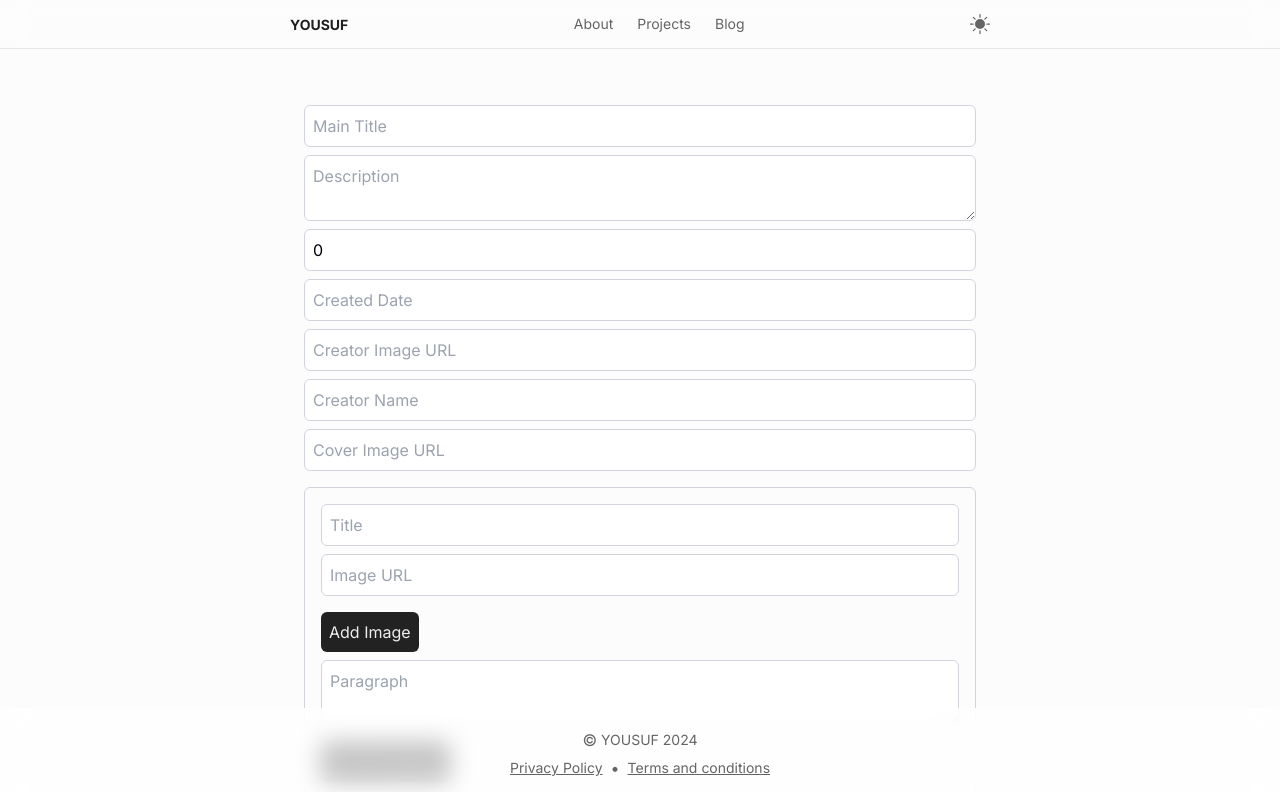
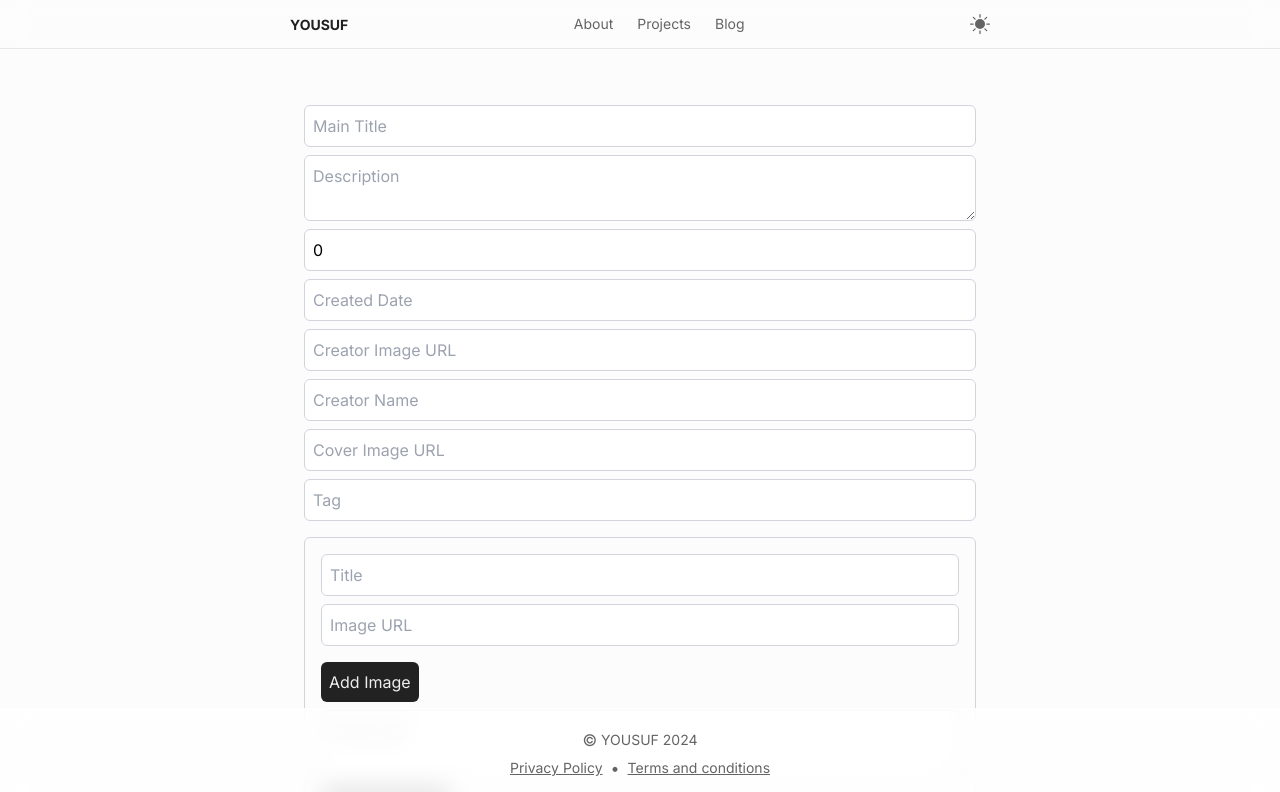
Before and after one commit to YOUSUFABDI/Yousuf-s-Site, a Next.js app: page /create-blog in a window 1280 px wide. Shown: the top 792 px of the page. Built offline with nearby package versions, Linux system fonts and the light colour scheme.

Commit message:
issue from ads

```diff
--- a/app/api/createPost/route.ts
+++ b/app/api/createPost/route.ts
@@ -15,6 +15,7 @@ type BlogPostDT = {
   creatorImage: string
   creatorName: string
   coverImage: string
+  tag: string
   titles: TitleDT[]
   allImages: { image: string }[]
 }
@@ -31,6 +32,7 @@ export async function POST(req: NextRequest, res: NextResponse) {
         creatorImage,
         creatorName,
         coverImage,
+        tag,
         titles,
         allImages,
       } = body as BlogPostDT
@@ -44,6 +46,7 @@ export async function POST(req: NextRequest, res: NextResponse) {
           creatorImage,
           creatorName,
           coverImage,
+          tag,
           titles: {
             create: titles.map((title) => ({
               title: title.title,
--- a/components/CreateBlogForm.tsx
+++ b/components/CreateBlogForm.tsx
@@ -12,6 +12,7 @@ const CreateBlogForm = () => {
     creatorImage: "",
     creatorName: "",
     coverImage: "",
+    tag: "",
     titles: [
       { title: "", images: [{ image: "" }], paragraphs: [{ paragraph: "" }] },
     ],
@@ -163,6 +164,13 @@ const CreateBlogForm = () => {
         placeholder="Cover Image URL"
         className="block w-full mt-2 p-2 border border-gray-300 rounded-md focus:outline-none focus:border-blue-500"
       />
+      <input
+        type="text"
+        value={formData.tag}
+        onChange={(e) => handleInputChange("tag", e.target.value)}
+        placeholder="Tag"
+        className="block w-full mt-2 p-2 border border-gray-300 rounded-md focus:outline-none focus:border-blue-500"
+      />
 
       {/* Titles, paragraphs, images, and all images */}
       {formData.titles.map((title, titleIndex) => (
```
Also changed, not shown: 1 other file (tests, documents, lock files or other folders).
